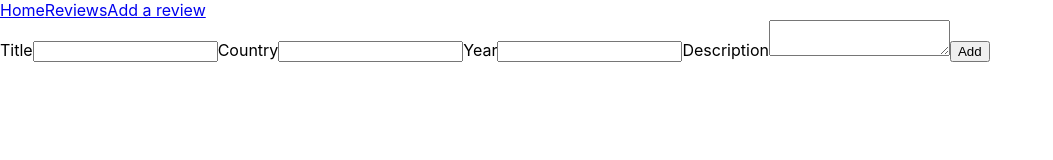
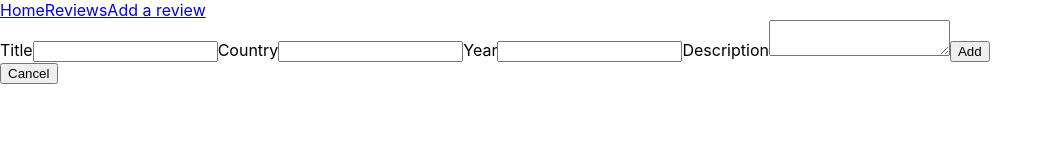
Before and after one commit to IraShy/travel-review-client, a React (Create React App) app: page /reviews/create in a window 1280 px wide. Shown: the top 160 px of the page, without its empty margins (0-1053 px from the left). Built offline with nearby package versions, Linux system fonts and the light colour scheme.

Commit message:
added cancel button in CreateReview and EditReview

```diff
--- a/src/components/CreateReview.jsx
+++ b/src/components/CreateReview.jsx
@@ -53,6 +53,7 @@ class CreateReview extends React.Component {
           ></textarea>
           <input type="submit" value="Add" />
         </form>
+        <button onClick={this.props.history.goBack}>Cancel</button>
       </div>
     );
   }
--- a/src/components/EditReview.jsx
+++ b/src/components/EditReview.jsx
@@ -67,6 +67,7 @@ class EditReview extends React.Component {
           ></textarea>
           <input type="submit" value="Edit" />
         </form>
+       <button onClick={this.props.history.goBack}>Cancel</button>
       </div>
       )
     );
```
